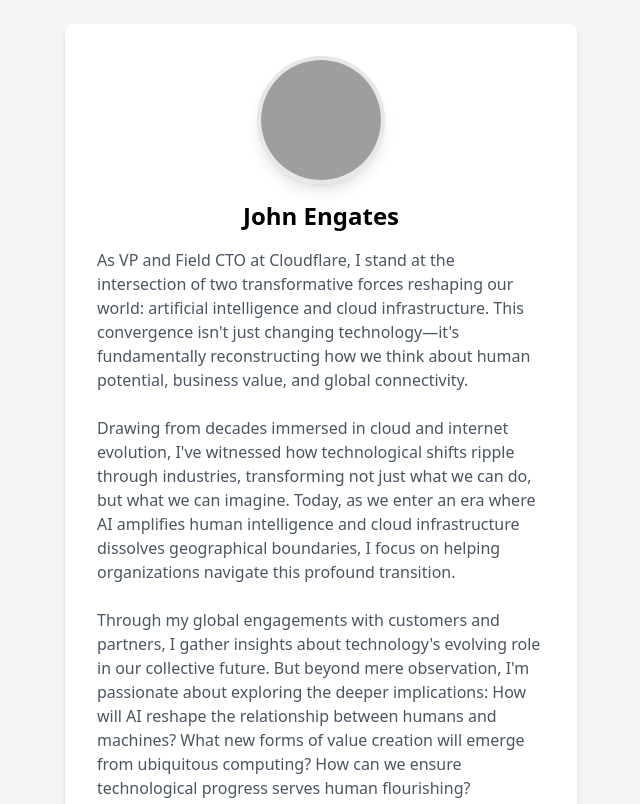
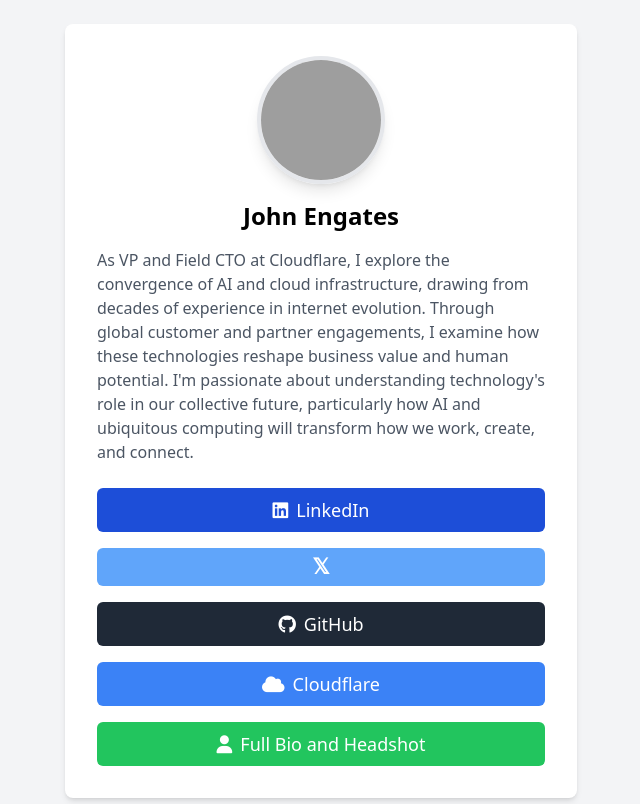
Before and after one commit to JohnEngates/link-in-bio-site, a plain HTML site: page index.html in a window 1280 px wide. Shown: the top 804 px of the page, without its empty margins (319-959 px from the left). Drawn offline with nearby package versions, Linux system fonts and the light colour scheme; grey boxes are pictures that could not be loaded.

Commit message:
Changed the bio with paragraphs 3

```diff
--- a/index.html
+++ b/index.html
@@ -32,13 +32,7 @@
     <h1 class="text-2xl font-bold mb-4">John Engates</h1>
     <!-- Bio -->
     <p class="text-gray-600 mb-6 text-left">
-      As VP and Field CTO at Cloudflare, I stand at the intersection of two transformative forces reshaping our world: artificial intelligence and cloud infrastructure. This convergence isn't just changing technology—it's fundamentally reconstructing how we think about human potential, business value, and global connectivity.
-    </p>
-    <p class="text-gray-600 mb-6 text-left">
-      Drawing from decades immersed in cloud and internet evolution, I've witnessed how technological shifts ripple through industries, transforming not just what we can do, but what we can imagine. Today, as we enter an era where AI amplifies human intelligence and cloud infrastructure dissolves geographical boundaries, I focus on helping organizations navigate this profound transition.
-    </p>
-    <p class="text-gray-600 mb-6 text-left">
-      Through my global engagements with customers and partners, I gather insights about technology's evolving role in our collective future. But beyond mere observation, I'm passionate about exploring the deeper implications: How will AI reshape the relationship between humans and machines? What new forms of value creation will emerge from ubiquitous computing? How can we ensure technological progress serves human flourishing?
+      As VP and Field CTO at Cloudflare, I explore the convergence of AI and cloud infrastructure, drawing from decades of experience in internet evolution. Through global customer and partner engagements, I examine how these technologies reshape business value and human potential. I'm passionate about understanding technology's role in our collective future, particularly how AI and ubiquitous computing will transform how we work, create, and connect.
     </p>
     <!-- Links -->
     <div class="space-y-4">
```
